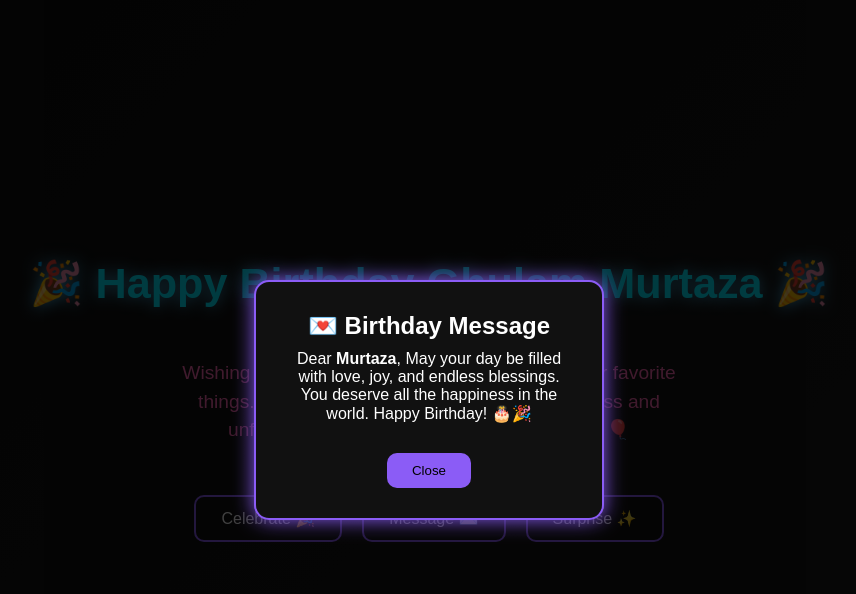
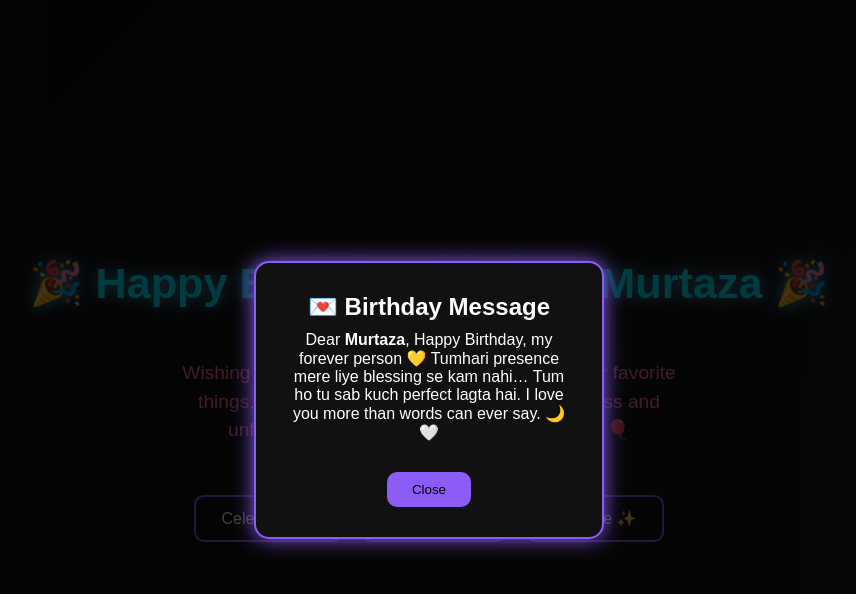
Before and after one commit to duadeveloper34-hue/birthday-card, a Next.js app: page / in a window 1280 px wide. Both pictures are taken after a click on the button "Message ✉️". Shown: the top 594 px of the page, without its empty margins (211-1067 px from the left). Built offline with nearby package versions, Linux system fonts and the light colour scheme.

Commit message:
Modify birthday message in BirthdayCard component
Updated birthday message to include personal note.

```diff
--- a/app/components/BirthdayCard.js
+++ b/app/components/BirthdayCard.js
@@ -76,9 +76,9 @@ export default function BirthdayCard() {
                         <h2>💌 Birthday Message</h2>
                         <p>
                             Dear <b>Murtaza</b>,
-                            May your day be filled with love, joy, and endless blessings.
-                            You deserve all the happiness in the world.
-                            Happy Birthday! 🎂🎉
+                            Happy Birthday, my forever person 💛
+                            Tumhari presence mere liye blessing se kam nahi… Tum ho tu sab kuch perfect lagta hai.
+                            I love you more than words can ever say. 🌙🤍
                         </p>
                         <button className="close-btn" onClick={closeMessage}>Close</button>
                     </div>
```
